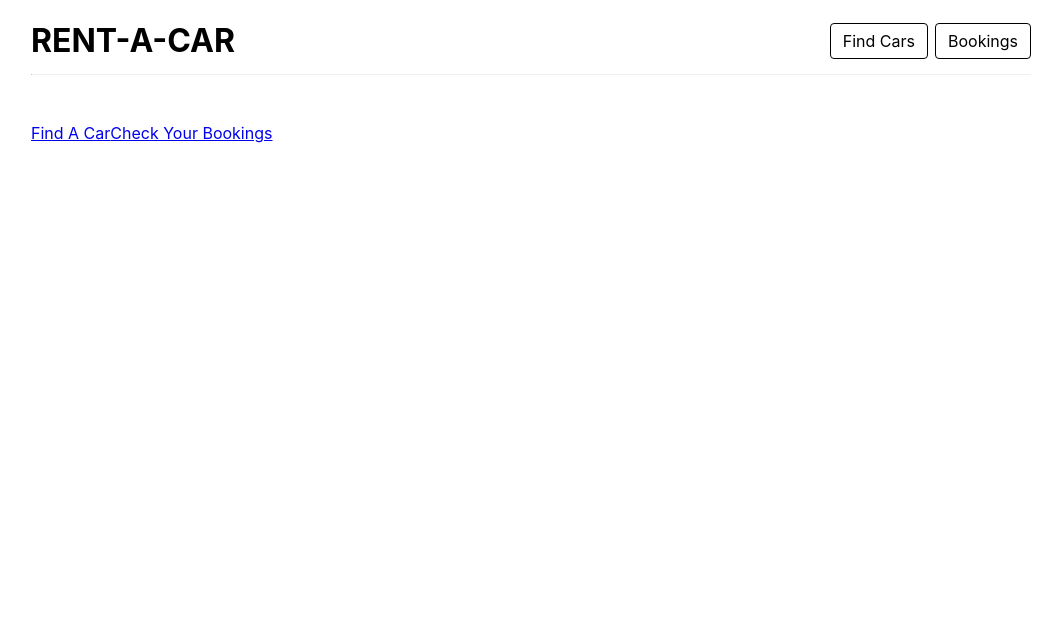
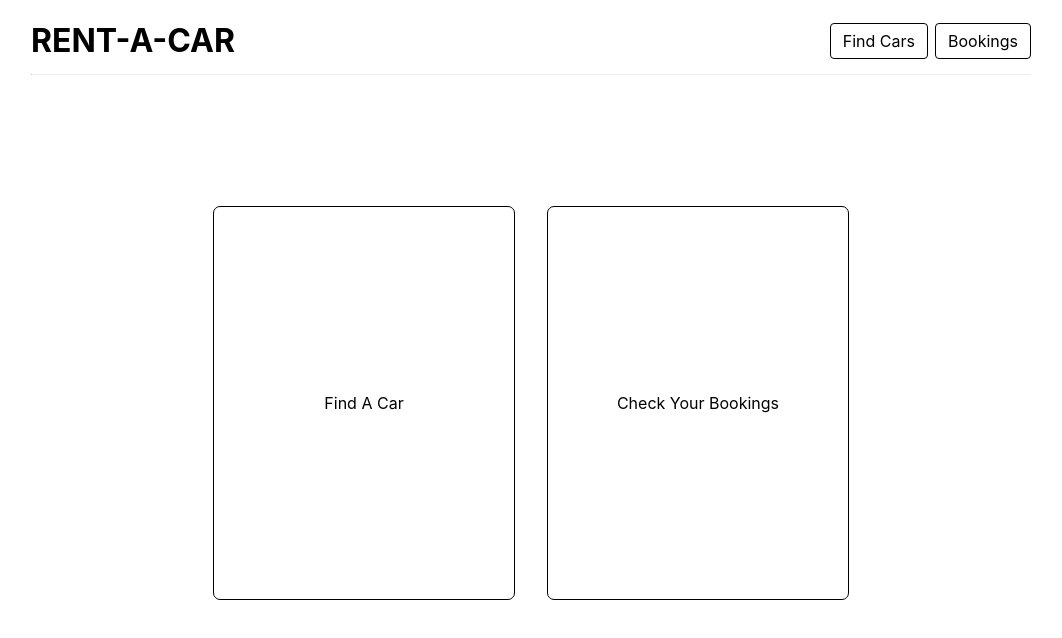
Before and after one commit to calebnjw/PCE_car-rental-frontend_react, a React (Create React App) app: page / in a window 1280 px wide. Shown: the top 638 px of the page, without its empty margins (109-1171 px from the left). Built offline with nearby package versions, Linux system fonts and the light colour scheme.

Commit message:
updated landing page

```diff
--- a/src/App.js
+++ b/src/App.js
@@ -24,9 +24,9 @@ function App() {
         <Routes>
           <Route path='/' element={<Head />} >
             <Route index element={
-              <div>
-                <Link to={'cars'} >Find A Car</Link>
-                <Link to={'bookings'} >Check Your Bookings</Link>
+              <div className='big-container'>
+                <Link to={'cars'} className='big-button'>Find A Car</Link>
+                <Link to={'bookings'} className='big-button'>Check Your Bookings</Link>
               </div>
             } />
             <Route path='cars' element={<CarSearch />} >
--- a/src/assets/index.css
+++ b/src/assets/index.css
@@ -20,8 +20,6 @@ button {
 
 button:hover {
   background-color: #ebebeb;
-  border: solid #000000 1px;
-  border-radius: 7px;
 }
 
 hr {
@@ -162,3 +160,29 @@ hr {
   border-radius: 12px;
   margin-bottom: 1rem;
 }
+
+.big-container {
+  display: flex;
+  flex-direction: row;
+  justify-content: center;
+  align-items: center;
+  width: 100%;
+  height: 70vh;
+}
+
+.big-button {
+  display: flex;
+  justify-content: center;
+  align-items: center;
+  width: 30%;
+  height: 70%;
+  color: black;
+  text-decoration: none;
+  border: solid black 1px;
+  border-radius: 7px;
+  margin: 1rem;
+}
+
+.big-button:hover {
+  background-color: #ebebeb;
+}
```
